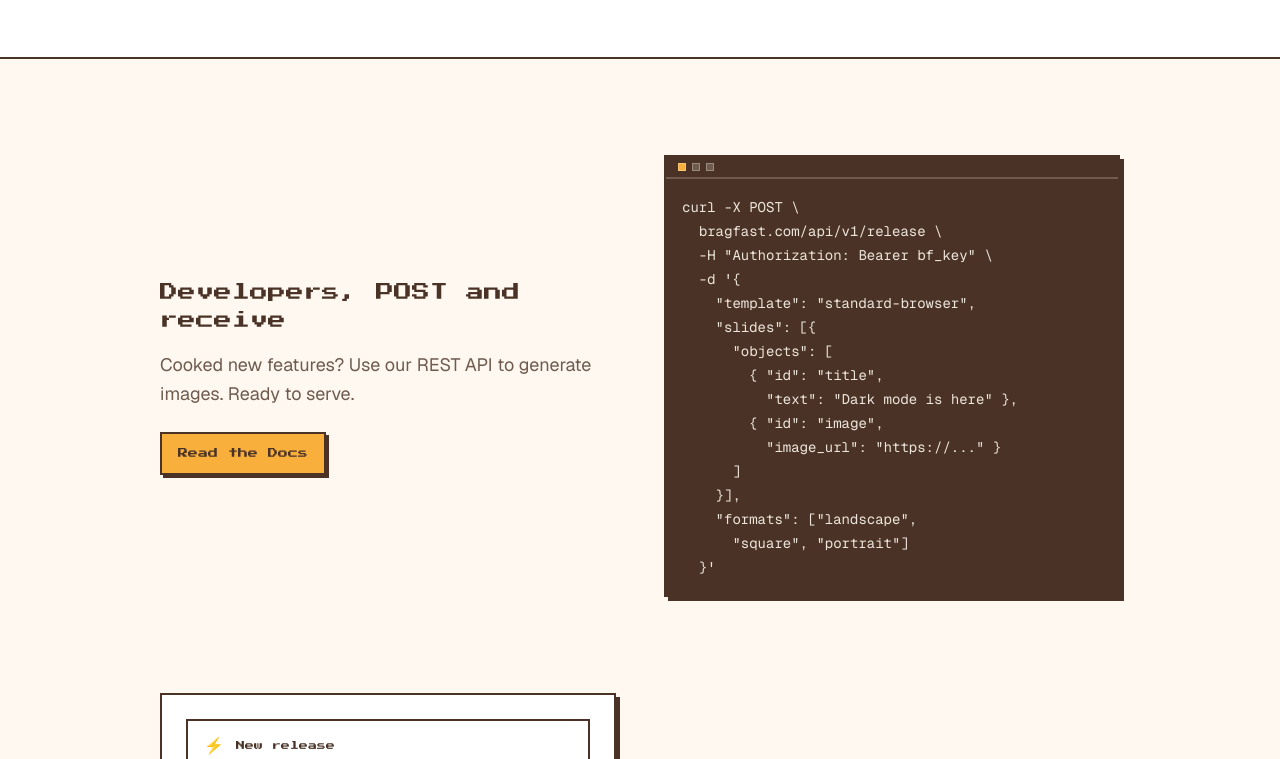
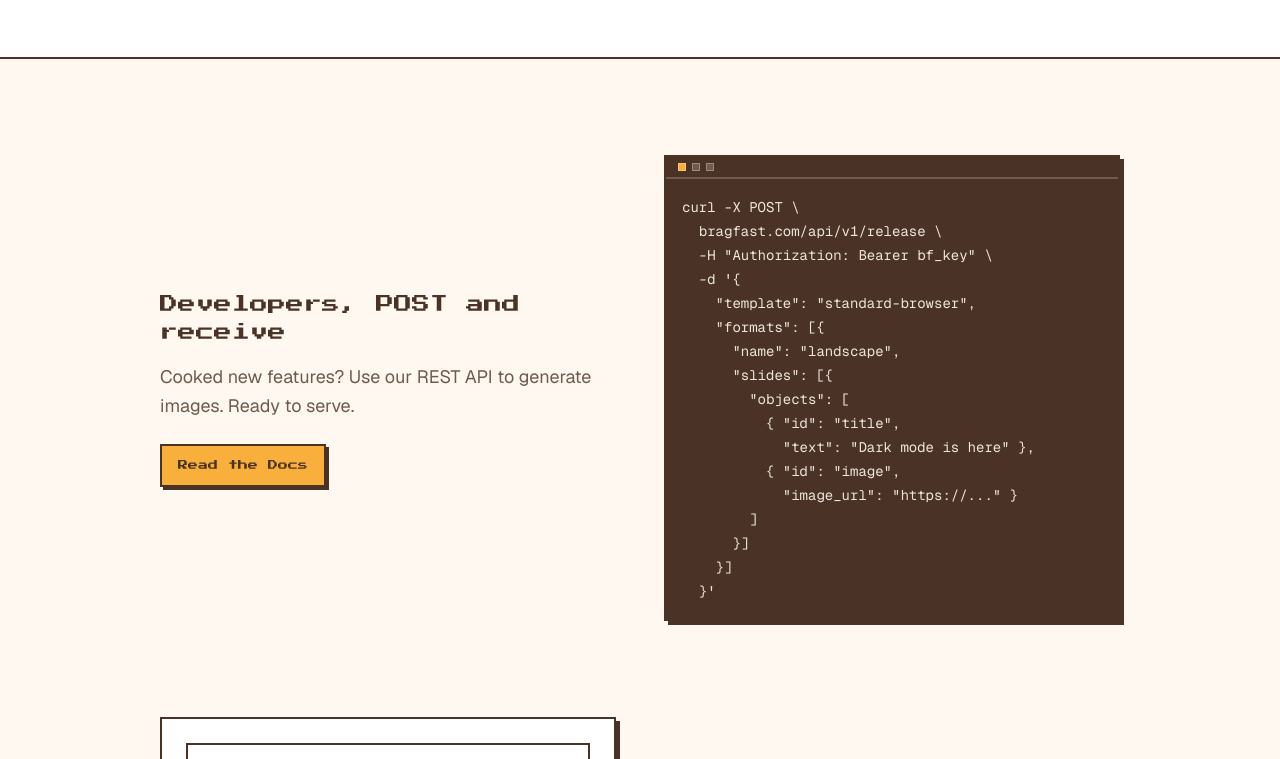
Before and after one commit to rob-vb/bragfast, a Next.js app: page / in a window 1280 px wide. Shown: the part 619-1378 px from the top of the page. Built offline with nearby package versions, Linux system fonts and the light colour scheme.

Commit message:
docs: update landing page curl example for per-format slides

```diff
--- a/src/app/page.tsx
+++ b/src/app/page.tsx
@@ -139,6 +139,8 @@ export default function Home() {
   -H "Authorization: Bearer bf_key" \\
   -d '{
     "template": "standard-browser",
+    "formats": [{
+      "name": "landscape",
       "slides": [{
         "objects": [
           { "id": "title",
@@ -146,9 +148,8 @@ export default function Home() {
           { "id": "image",
             "image_url": "https://..." }
         ]
-    }],
-    "formats": ["landscape",
-      "square", "portrait"]
+      }]
+    }]
   }'`}
                 </code>
               </pre>
```
Lines whose indentation alone changed are shown as unchanged.
